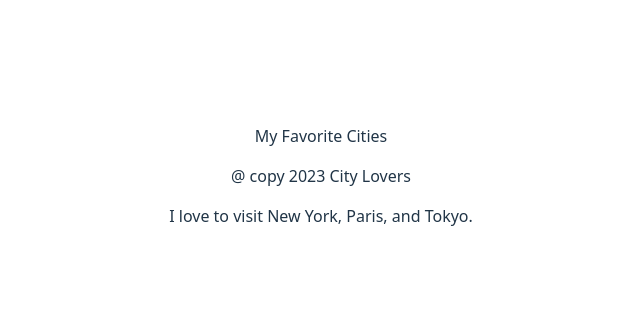
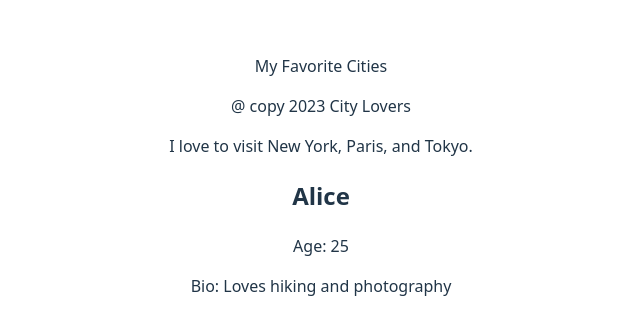
Before and after one commit to Saadallah-design/alx-fe-reactjs, a React (Vite) app in the folder alx-react-app/: page / in a window 1280 px wide. Shown: the part 216-550 px from the top of the page, without its empty margins (319-959 px from the left). Built offline with nearby package versions, Linux system fonts and the light colour scheme.

Commit message:
Creating the UserProfile component.

```diff
--- a/alx-react-app/src/App.jsx
+++ b/alx-react-app/src/App.jsx
@@ -6,6 +6,7 @@
 import Header from './components/Header'
 import MainContent from './components/MainContent'
 import Footer from './components/Footer'
+import UserProfile from './components/UserProfile'
 
 function App() {
   const [count, setCount] = useState(0)
@@ -15,6 +16,7 @@
         <Header />
         <Footer />
         <MainContent />
+        <UserProfile name="Alice" age="25" bio="Loves hiking and photography" />
     </>
   )
 }
--- /dev/null
+++ b/alx-react-app/src/components/UserProfile.jsx
@@ -0,0 +1,12 @@
+
+const UserProfile = (props) => {
+    return (
+      <div>
+        <h2>{props.name}</h2>
+        <p>Age: {props.age}</p>
+        <p>Bio: {props.bio}</p>
+      </div>
+    );
+  };
+
+export default UserProfile;
```
